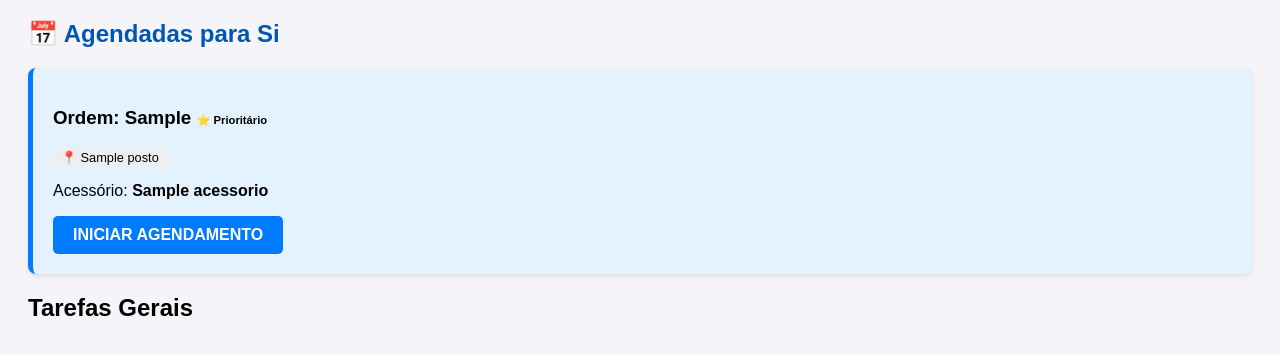
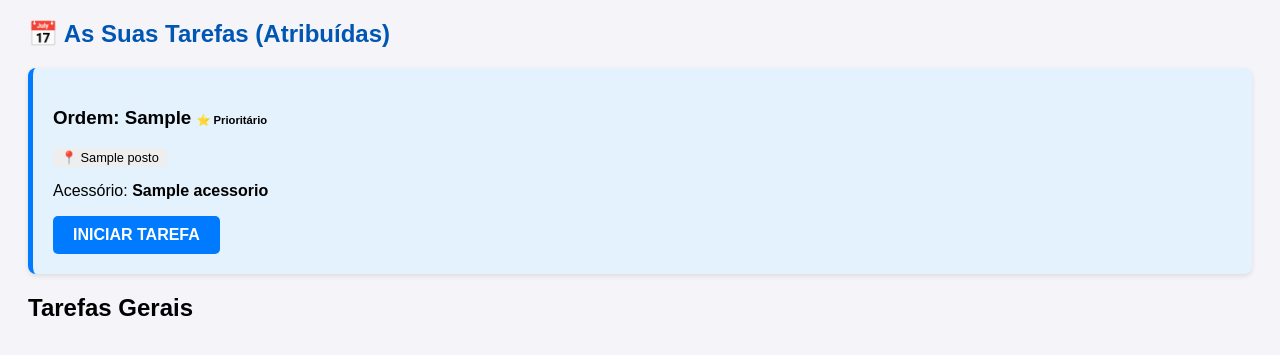
Before and after one commit to jbritogeral-a11y/tractorgest, a Django app: page / in a window 1280 px wide. Shown: the part 202-557 px from the top of the page. Run offline with Django 5.2, Linux system fonts and the light colour scheme; a user stored in the database is signed in; tables that the repository leaves empty hold one stand-in row (values such as "Sample post").

Commit message:
Corrigir texto do botao iniciar tarefa

```diff
--- a/producao/templates/producao/dashboard.html
+++ b/producao/templates/producao/dashboard.html
@@ -39,13 +39,13 @@
 
         <!-- 1. TAREFAS AGENDADAS (PRIORITÁRIAS) -->
         {% if ordens_agendadas %}
-            <h2 style="color: #0056b3;">📅 Agendadas para Si</h2>
+            <h2 style="color: #0056b3;">📅 As Suas Tarefas (Atribuídas)</h2>
             {% for ordem in ordens_agendadas %}
                 <div class="card agendada">
                     <h3>Ordem: {{ ordem.numero_serie }} <span style="font-size:0.6em">⭐ Prioritário</span></h3>
                     <span style="background: #eee; padding: 2px 8px; border-radius: 4px; font-size: 0.8em;">📍 {{ ordem.posto_atual.nome }}</span>
                     <p>Acessório: <strong>{{ ordem.acessorio.nome }}</strong></p>
-                    <a href="{% url 'iniciar_tarefa' ordem.id %}" class="btn btn-start" style="background-color: #007bff;">INICIAR AGENDAMENTO</a>
+                    <a href="{% url 'iniciar_tarefa' ordem.id %}" class="btn btn-start" style="background-color: #007bff;">INICIAR TAREFA</a>
                 </div>
             {% endfor %}
         {% endif %}
```
